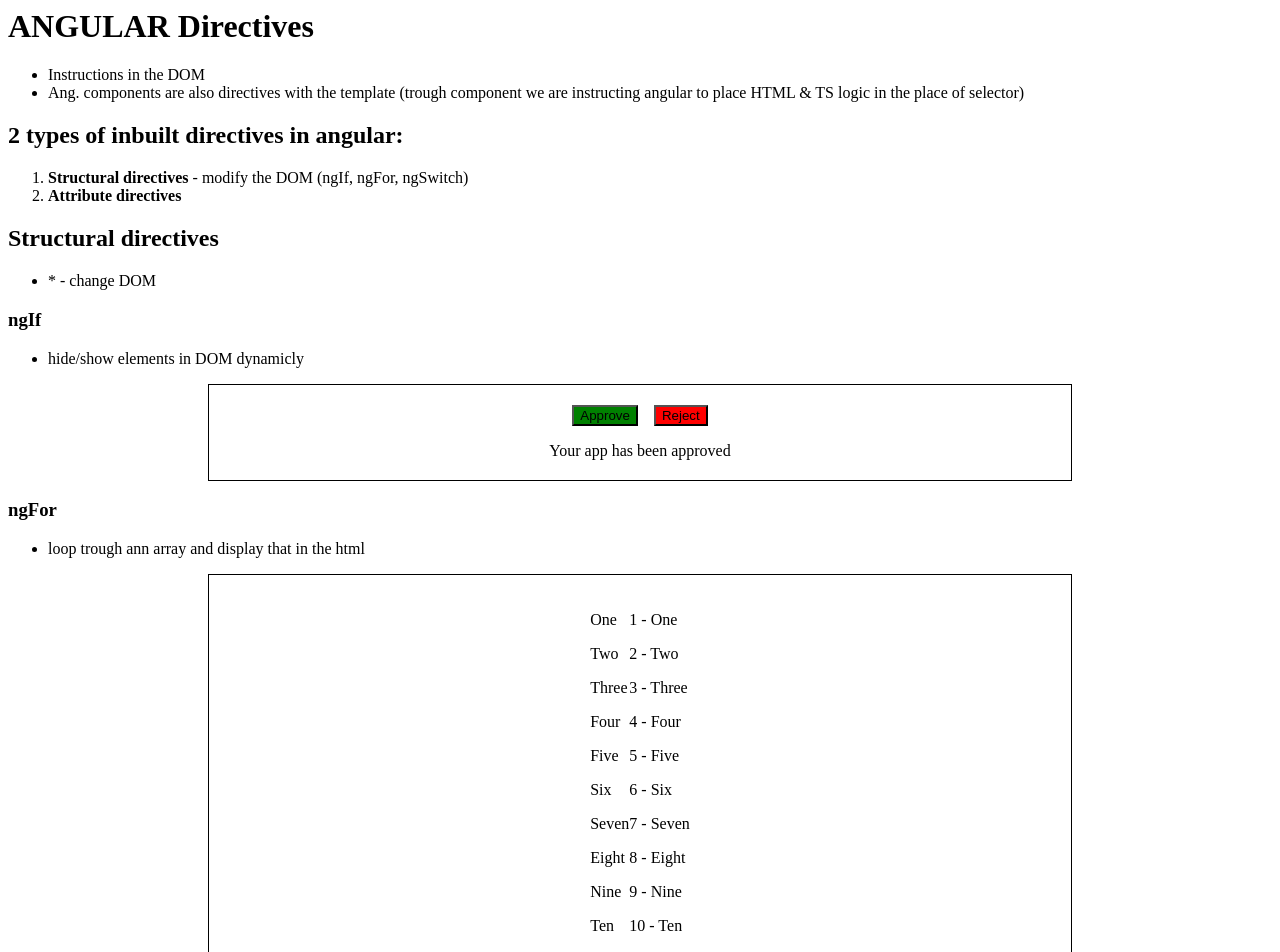
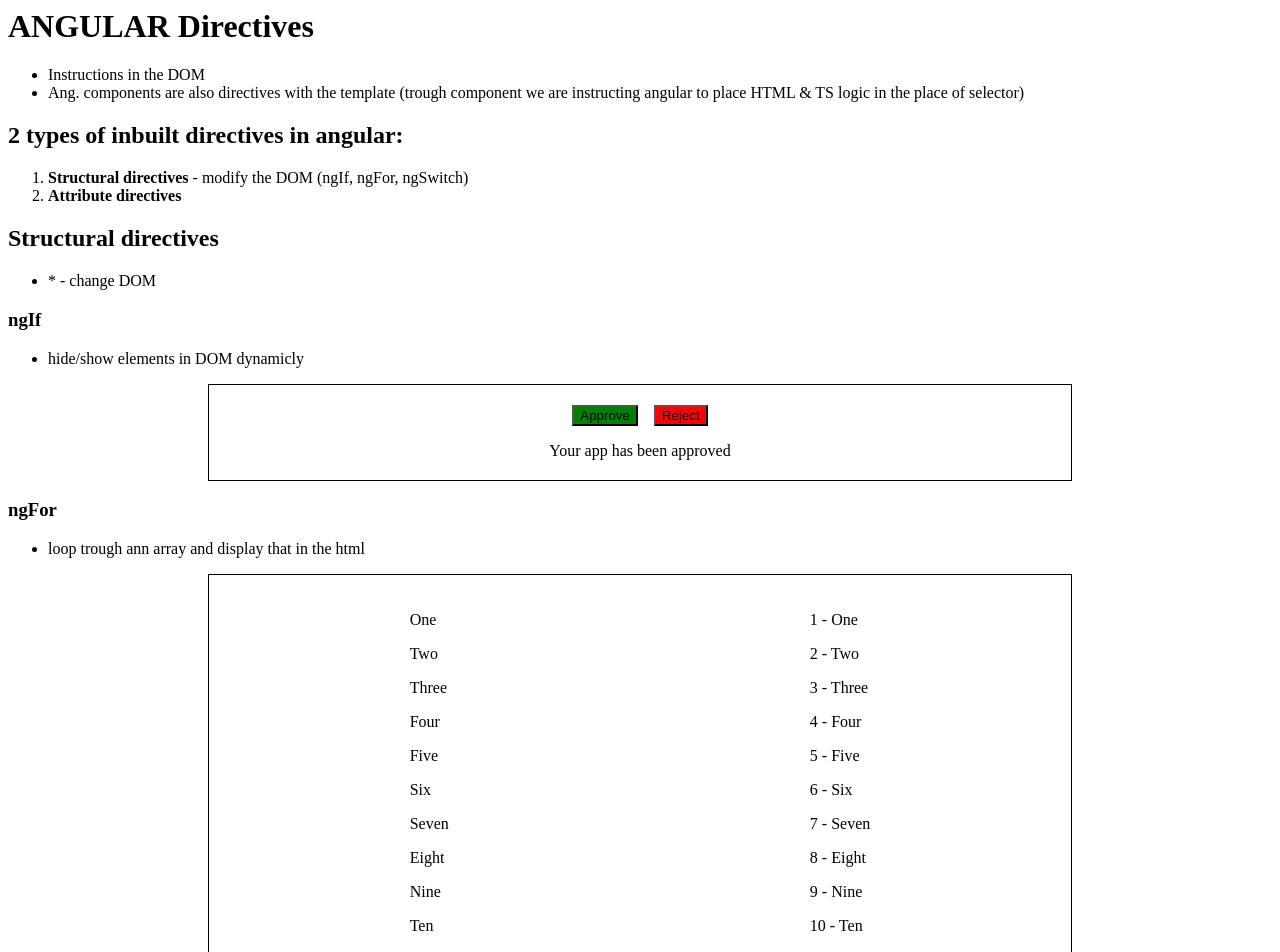
Before and after one commit to nkunic/angular-z2h-example-structural-directives, an Angular app: page / in a window 1280 px wide. Shown: the top 952 px of the page. Built offline with nearby package versions, Linux system fonts and the light colour scheme.

Commit message:
2 files modified

```diff
--- a/src/app/app.component.scss
+++ b/src/app/app.component.scss
@@ -7,15 +7,16 @@
   .box {
     display: flex;
     align-items: center;
-    justify-content: center;
     width: 65%;
     border: 1px solid black;
     padding: 1.25rem;
     &.vertical {
       flex-direction: column;
+      justify-content: center;
     }
     &.horizontal {
       flex-direction: row;
+      justify-content: space-around;
     }
   }
 
--- a/src/app/app.component.ts
+++ b/src/app/app.component.ts
@@ -6,7 +6,6 @@ import { Component } from '@angular/core';
   styleUrls: ['./app.component.scss'],
 })
 export class AppComponent {
-
   // ngIf
   isApproved = true;
 
@@ -26,7 +25,5 @@ export class AppComponent {
     'Eight',
     'Nine',
     'Ten',
-
-  ]
-
+  ];
 }
```
